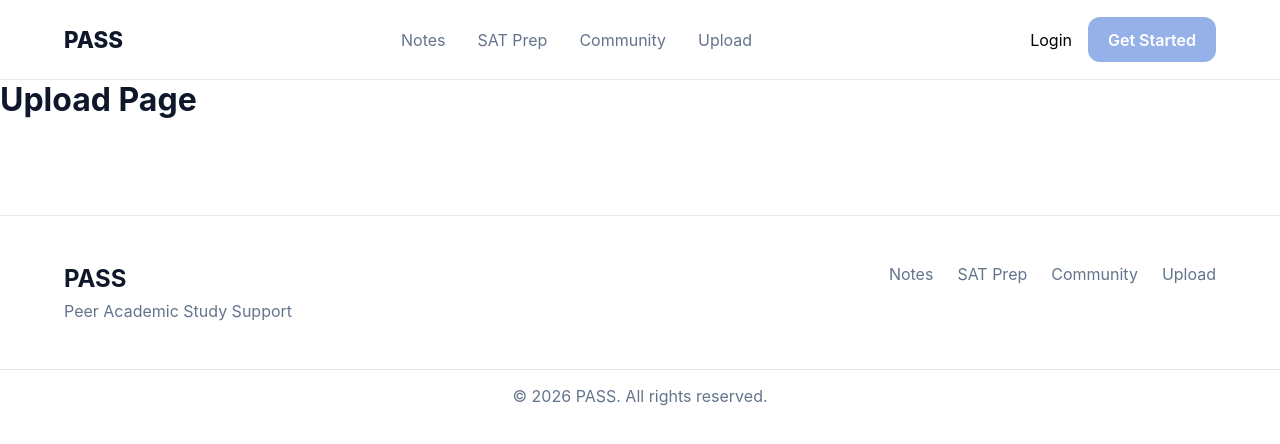
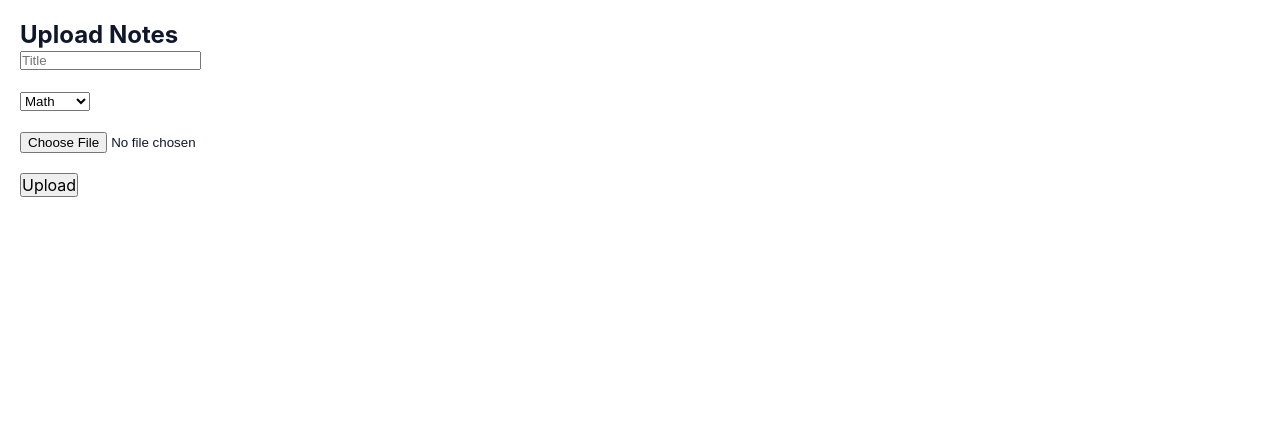
Before and after one commit to thisisemily73/peer-academic-study-support, a React (Vite) app: page /upload in a window 1280 px wide. Shown: the top 444 px of the page. Built offline with nearby package versions, Linux system fonts and the light colour scheme.

Commit message:
Unspecified minor adjustments; added firebase and tested

```diff
--- a/package.json
+++ b/package.json
@@ -10,6 +10,7 @@
     "preview": "vite preview"
   },
   "dependencies": {
+    "firebase": "^12.14.0",
     "react": "^19.2.6",
     "react-dom": "^19.2.6",
     "react-router-dom": "^7.17.0"
--- /dev/null
+++ b/src/firebase.js
@@ -0,0 +1,20 @@
+import { initializeApp } from "firebase/app";
+import { getAuth } from "firebase/auth";
+import { getFirestore } from "firebase/firestore";
+import { getStorage } from "firebase/storage";
+
+const firebaseConfig = {
+  apiKey: "AIzaSyBx3dELZ5G1l42T-BK-MXvXuNe3CG-WyAs",
+  authDomain: "peer-academic-study-support.firebaseapp.com",
+  projectId: "peer-academic-study-support",
+  storageBucket: "peer-academic-study-support.firebasestorage.app",
+  messagingSenderId: "803623793270",
+  appId: "1:803623793270:web:cc188fce42ab4d47e6e557"
+};
+
+const app = initializeApp(firebaseConfig);
+
+// export services
+export const auth = getAuth(app);
+export const db = getFirestore(app);
+export const storage = getStorage(app);
--- a/src/pages/Community.jsx
+++ b/src/pages/Community/Community.jsx
@@ -1,4 +1,4 @@
-import Layout from "../components/Layout/Layout";
+import Layout from "../../components/Layout/Layout";
 
 export default function Community() {
   return (
--- a/src/pages/Dashboard.jsx
+++ b/src/pages/Dashboard/Dashboard.jsx
@@ -1,4 +1,4 @@
-import Layout from "../components/Layout/Layout";
+import Layout from "../../components/Layout/Layout";
 
 
 export default function Dashboard() {
--- a/src/pages/Login.jsx
+++ b/src/pages/Login/Login.jsx
@@ -1,4 +1,4 @@
-import Layout from "../components/Layout/Layout";
+import Layout from "../../components/Layout/Layout";
 
 export default function Login() {
   return (
--- /dev/null
+++ b/src/pages/Notes/Notes.css
@@ -0,0 +1,75 @@
+.notes-page {
+  padding: 4rem 0;
+}
+
+.notes-page h1 {
+  font-size: 3rem;
+  margin-bottom: 1rem;
+}
+
+.notes-subtitle {
+  color: var(--text-light);
+  margin-bottom: 2rem;
+}
+
+.search-bar {
+  margin-bottom: 3rem;
+}
+
+.search-bar input {
+  width: 100%;
+
+  padding: 1rem;
+
+  border: 1px solid var(--border);
+
+  border-radius: var(--radius);
+
+  font-size: 1rem;
+}
+
+.resource-grid {
+  display: grid;
+
+  grid-template-columns: repeat(auto-fit, minmax(250px, 1fr));
+
+  gap: 1.5rem;
+}
+
+.resource-card {
+  background: white;
+
+  border: 1px solid var(--border);
+
+  border-radius: var(--radius);
+
+  padding: 1.5rem;
+
+  box-shadow: var(--shadow-sm);
+
+  transition: transform 0.2s ease;
+}
+
+.resource-card:hover {
+  transform: translateY(-4px);
+}
+
+.filter-row {
+  display: flex;
+
+  justify-content: space-between;
+
+  gap: 1rem;
+
+  margin-bottom: 2rem;
+
+  flex-wrap: wrap;
+}
+
+.filter-row select {
+  padding: 0.8rem;
+
+  border-radius: var(--radius);
+
+  border: 1px solid var(--border);
+}
--- a/src/pages/Notes.jsx
+++ b/src/pages/Notes/Notes.jsx
@@ -1,6 +1,8 @@
 import { useState } from "react";
-import Layout from "../components/Layout/Layout";
-import resources from "../data/resources";
+import Layout from "../../components/Layout/Layout";
+import resources from "../../data/resources";
+import "./Notes.css";
+import { Link } from "react-router-dom";
 
 export default function Notes() {
     const [search, setSearch] = useState("");
@@ -56,9 +58,11 @@ export default function Notes() {
                             <option>Computer Science</option>
                         </select>
 
-                        <button className="primary-btn">
-                            Upload Resource
-                        </button>
+                        <Link to="/upload">
+                            <button className="primary-btn">
+                                Upload Resource
+                            </button>
+                        </Link>
                     </div>
 
                     <div className="resource-grid">
--- a/src/pages/Upload.jsx
+++ /dev/null
@@ -1,9 +0,0 @@
-import Layout from "../components/Layout/Layout";
-
-export default function Upload() {
-  return (
-    <Layout>
-      <h1>Upload Page</h1>
-    </Layout>
-  );
-}
--- /dev/null
+++ b/src/pages/Upload/Upload.jsx
@@ -0,0 +1,98 @@
+import { useState } from "react";
+import { auth, db, storage } from "../../firebase";
+import { ref, uploadBytes, getDownloadURL } from "firebase/storage";
+import { collection, addDoc, serverTimestamp } from "firebase/firestore";
+
+export default function UploadNotes() {
+  const [file, setFile] = useState(null);
+  const [title, setTitle] = useState("");
+  const [subject, setSubject] = useState("Math");
+  const [loading, setLoading] = useState(false);
+
+  const handleUpload = async () => {
+    if (!file || !title) {
+      alert("Add a title and file first.");
+      return;
+    }
+
+    const user = auth.currentUser;
+    if (!user) {
+      alert("You must be logged in.");
+      return;
+    }
+
+    try {
+      setLoading(true);
+
+      // 1. Create storage path
+      const fileRef = ref(
+        storage,
+        `notes/${user.uid}/${Date.now()}_${file.name}`
+      );
+
+      // 2. Upload file
+      await uploadBytes(fileRef, file);
+
+      // 3. Get URL
+      const fileUrl = await getDownloadURL(fileRef);
+
+      // 4. Save metadata to Firestore
+      await addDoc(collection(db, "notes"), {
+        title,
+        subject,
+        fileUrl,
+        fileName: file.name,
+        uploadedBy: user.uid,
+        createdAt: serverTimestamp(),
+      });
+
+      alert("Upload successful!");
+
+      // reset
+      setTitle("");
+      setFile(null);
+      setSubject("Math");
+
+    } catch (err) {
+      console.error(err);
+      alert("Upload failed.");
+    } finally {
+      setLoading(false);
+    }
+  };
+
+  return (
+    <div style={{ padding: "20px" }}>
+      <h2>Upload Notes</h2>
+
+      <input
+        type="text"
+        placeholder="Title"
+        value={title}
+        onChange={(e) => setTitle(e.target.value)}
+      />
+
+      <br /><br />
+
+      <select value={subject} onChange={(e) => setSubject(e.target.value)}>
+        <option>Math</option>
+        <option>Science</option>
+        <option>English</option>
+        <option>History</option>
+      </select>
+
+      <br /><br />
+
+      <input
+        type="file"
+        onChange={(e) => setFile(e.target.files[0])}
+      />
+
+      <br /><br />
+
+      <button onClick={handleUpload} disabled={loading}>
+        {loading ? "Uploading..." : "Upload"}
+      </button>
+    </div>
+  );
+}
--- a/src/styles/globals.css
+++ b/src/styles/globals.css
@@ -191,80 +191,3 @@ img {
     grid-template-columns: 1fr;
   }
 }
-
-/* NOTES PAGE */
-.notes-page {
-  padding: 4rem 0;
-}
-
-.notes-page h1 {
-  font-size: 3rem;
-  margin-bottom: 1rem;
-}
-
-.notes-subtitle {
-  color: var(--text-light);
-  margin-bottom: 2rem;
-}
-
-.search-bar {
-  margin-bottom: 3rem;
-}
-
-.search-bar input {
-  width: 100%;
-
-  padding: 1rem;
-
-  border: 1px solid var(--border);
-
-  border-radius: var(--radius);
-
-  font-size: 1rem;
-}
-
-.resource-grid {
-  display: grid;
-
-  grid-template-columns: repeat(auto-fit, minmax(250px, 1fr));
-
-  gap: 1.5rem;
-}
-
-.resource-card {
-  background: white;
-
-  border: 1px solid var(--border);
-
-  border-radius: var(--radius);
-
-  padding: 1.5rem;
-
-  box-shadow: var(--shadow-sm);
-
-  transition: transform 0.2s ease;
-}
-
-.resource-card:hover {
-  transform: translateY(-4px);
-}
-
-.filter-row {
-  display: flex;
-
-  justify-content: space-between;
-
-  gap: 1rem;
-
-  margin-bottom: 2rem;
-
-  flex-wrap: wrap;
-}
-
-.filter-row select {
-  padding: 0.8rem;
-
-  border-radius: var(--radius);
-
-  border: 1px solid var(--border);
-}
```
Also changed, not shown: src/App.jsx (+5 -5 lines), 1 other file (tests, documents, lock files or other folders).
